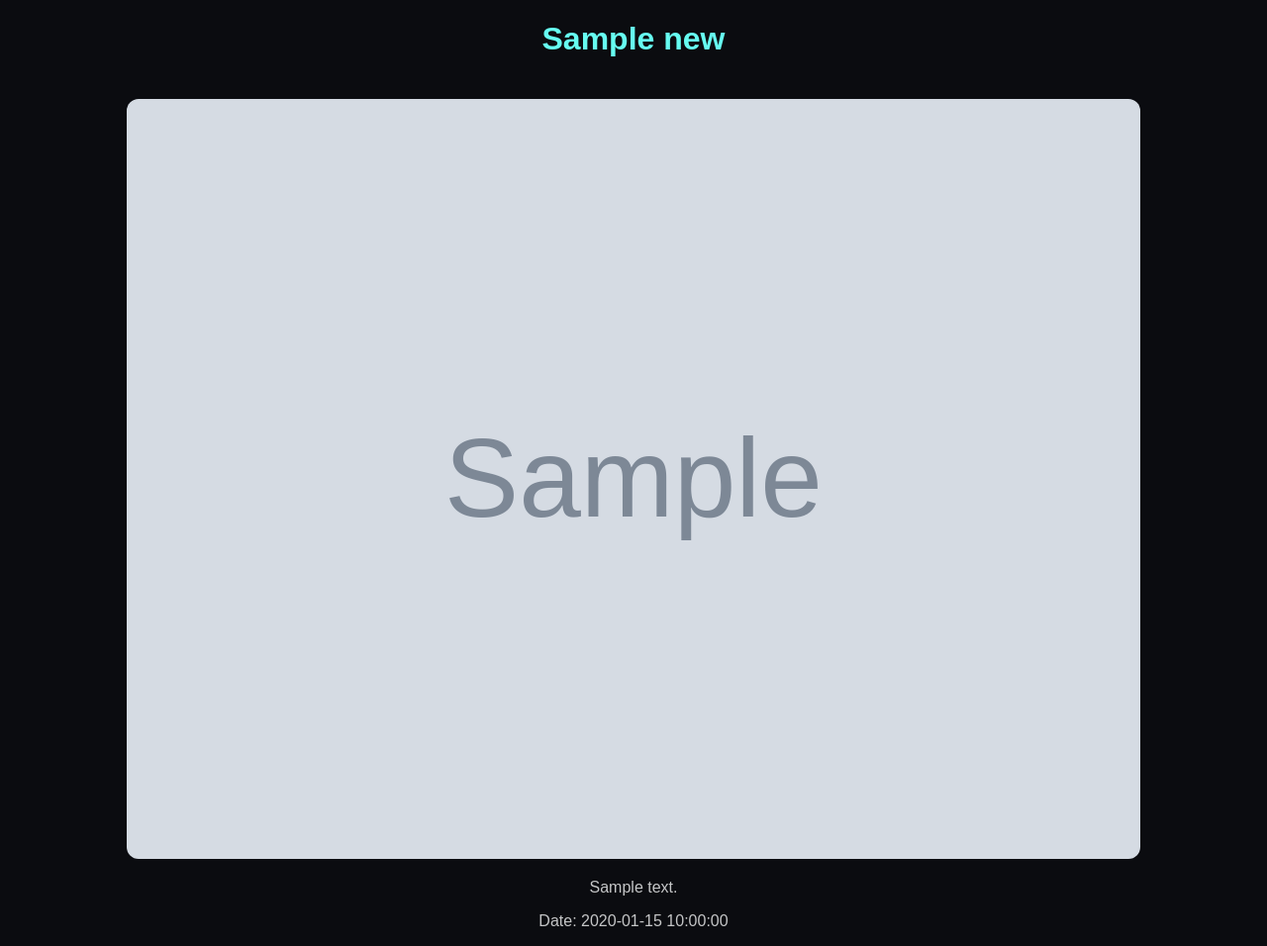
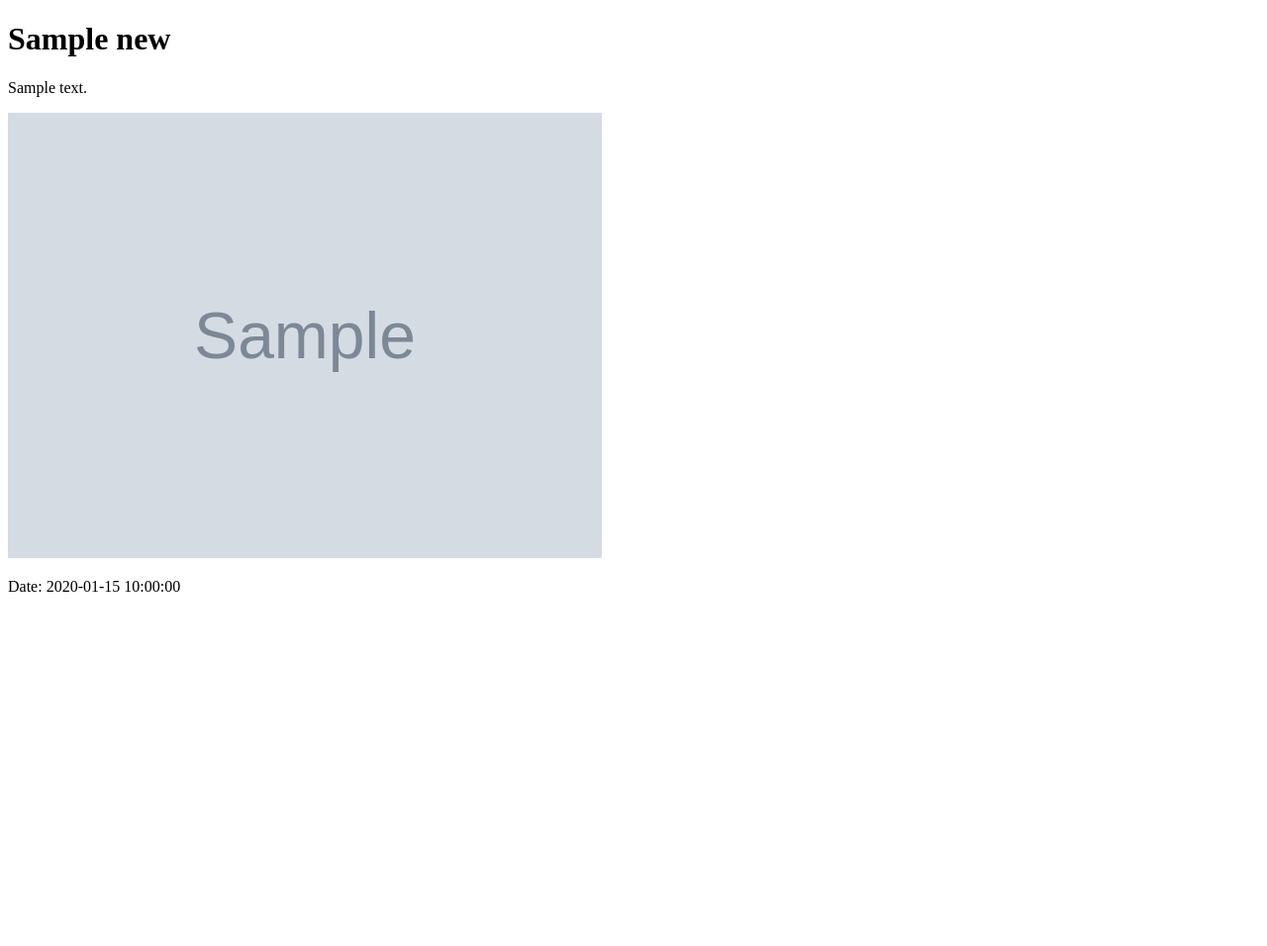
Before and after one commit to lodeCrafterX/newsflask, a Flask app: template templates/index.html in a window 1280 px wide. Shown: the whole page at 99% size. After the commit the page ends 598 px from the top, so only its background shows below. Run offline with Flask 3, Linux system fonts and the light colour scheme; the template is opened without the code that fills it: most values are stand-ins (such as "Sample title", 1, 10 or a date in 2020); grey boxes marked "Sample" are stand-in pictures.

Commit message:
Update index.html

```diff
--- a/templates/index.html
+++ b/templates/index.html
@@ -1,19 +1,15 @@
 <!DOCTYPE html>
 <html lang="en">
 <head>
-<meta charset="UTF-8">
-<meta name="viewport" content="width=device-width, initial-scale=1.0">
-<title>NASA Daily Discovery 🌌</title>
-<link rel="stylesheet" href="{{ url_for('static', filename='style.css') }}">
+    <meta charset="UTF-8">
+    <title>{{ news.title }}</title>
 </head>
 <body>
-<div class="container">
-<h1>{{ news.title }}</h1>
-{% if news.image %}
-<img src="{{ news.image }}" alt="NASA Image" class="nasa-img">
-{% endif %}
-<p>{{ news.summary }}</p>
-<p>Date: {{ news.date }}</p>
-</div>
+    <h1>{{ news.title }}</h1>
+    <p>{{ news.summary }}</p>
+    {% if news.image %}
+        <img src="{{ news.image }}" alt="{{ news.title }}" width="600">
+    {% endif %}
+    <p>Date: {{ news.date }}</p>
 </body>
 </html>
```
